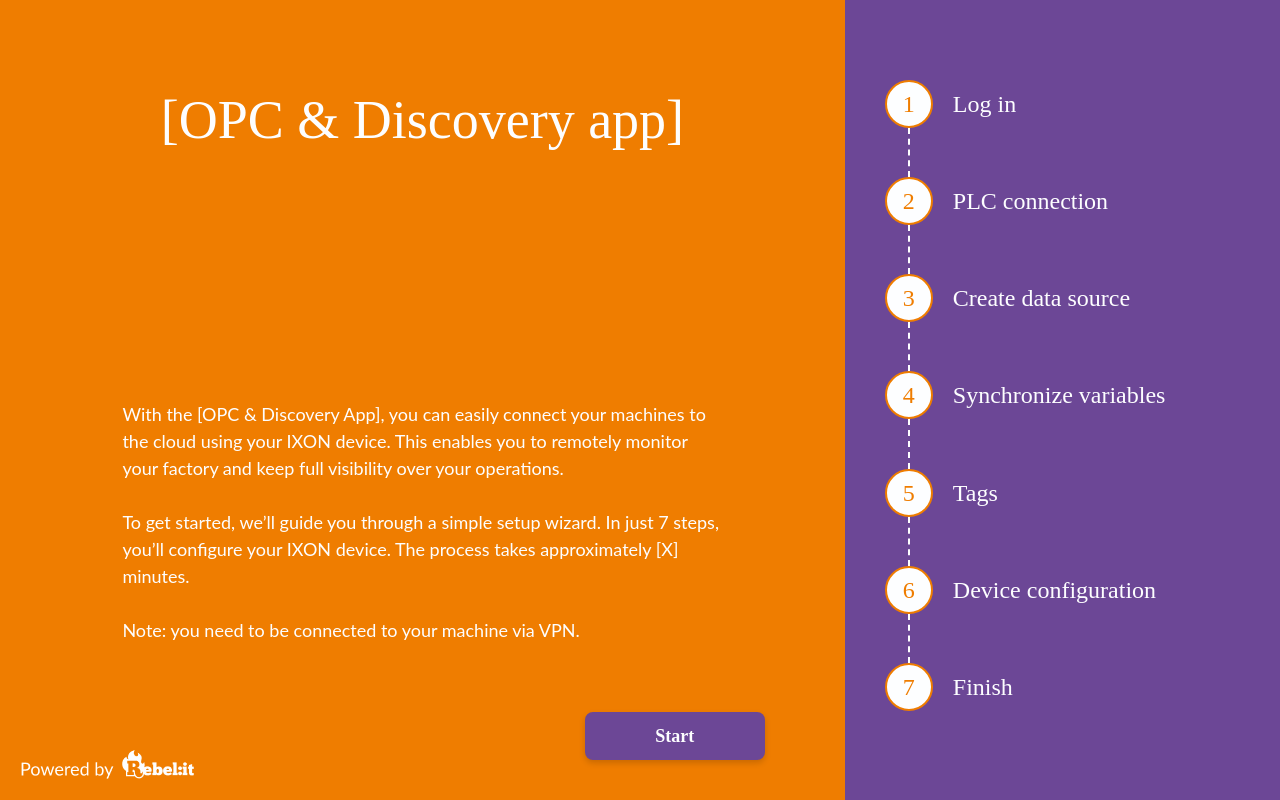
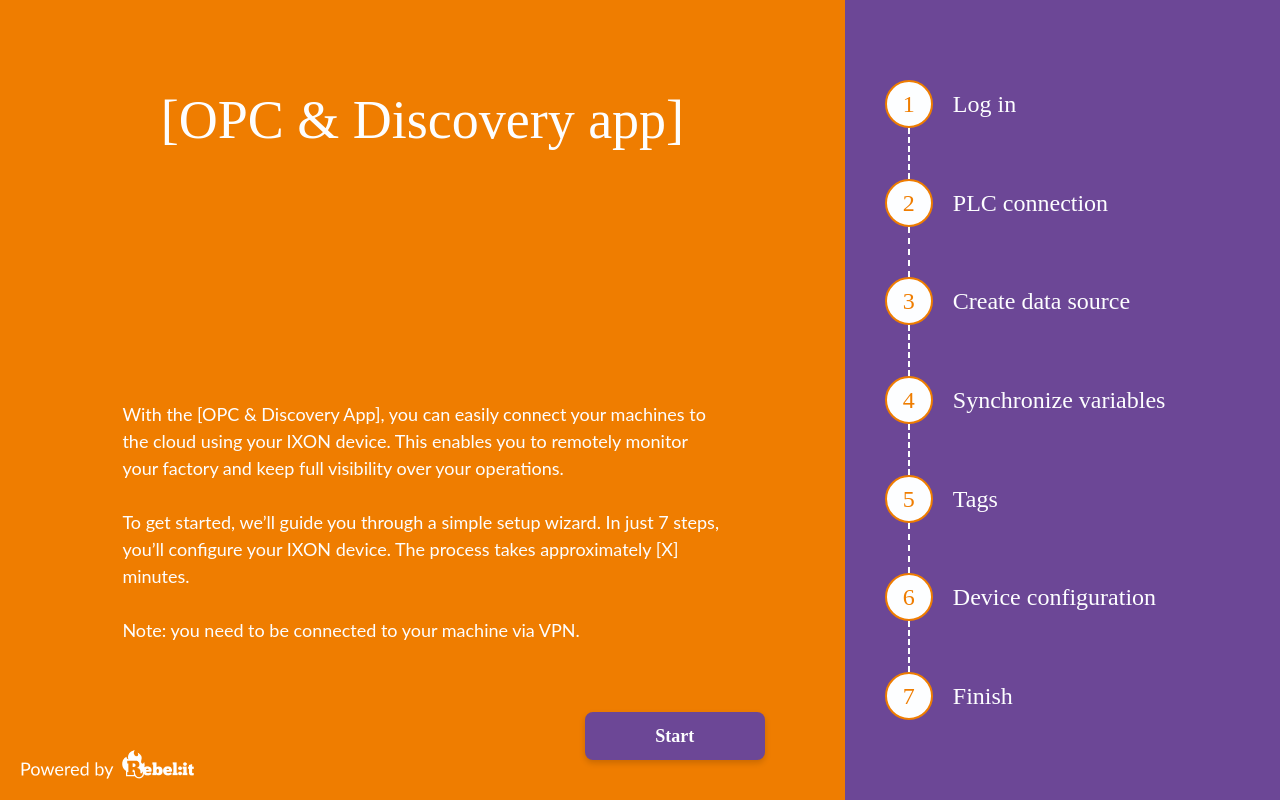
Before and after one commit to Rebel-it/rebel-ot-discover-edgeapp, a React (Vite) app in the folder src/Rebelit.OT.Discover.EdgeApp.WebApp/: page / in a window 1280 px wide. Built offline with nearby package versions, Linux system fonts and the light colour scheme; a web font is replaced by a local one.

Commit message:
correct spacing of wizard step indicators

```diff
--- a/src/Rebelit.OT.Discover.EdgeApp.WebApp/src/components/organisms/ProgressPanel/ProgressPanel.module.css
+++ b/src/Rebelit.OT.Discover.EdgeApp.WebApp/src/components/organisms/ProgressPanel/ProgressPanel.module.css
@@ -10,4 +10,8 @@
   >* {
     flex: 1;
   }
+
+  >*:last-child {
+    flex: none;
+  }
 }
```
